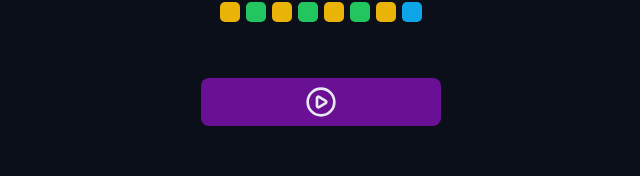
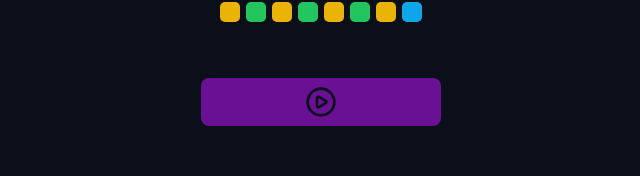
Before and after one commit to Feliope/focus-pomodoro, a React (Vite) app: page / in a window 1280 px wide. Shown: the part 607-783 px from the top of the page, without its empty margins (319-959 px from the left). Built offline with nearby package versions, Linux system fonts and the light colour scheme.

Commit message:
Alteração de cor do botão

```diff
--- a/src/components/Button/styles.module.css
+++ b/src/components/Button/styles.module.css
@@ -24,10 +24,10 @@
 
 .play {
   background: var(--primary);
-  color: var(--text-over-error);
+  color: var(--text-over-primary);
 }
 
 .stop {
   background: var(--gray-400);
-  color: var(--text-over-error);
+  color: var(--text-over-primary);
 }
```
